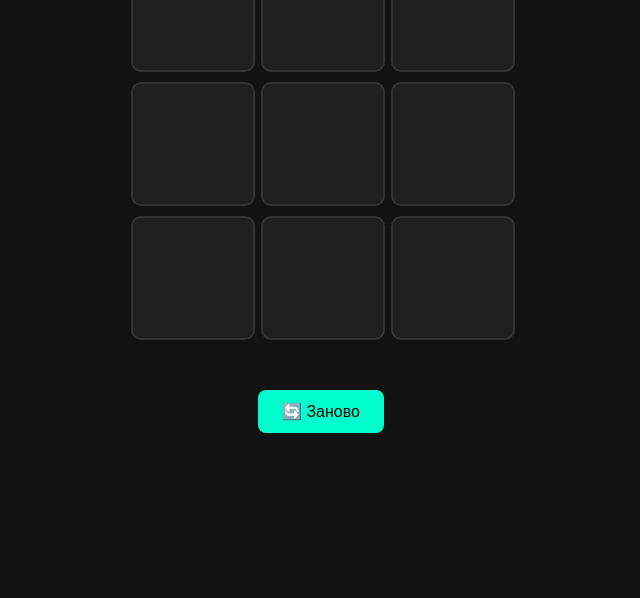
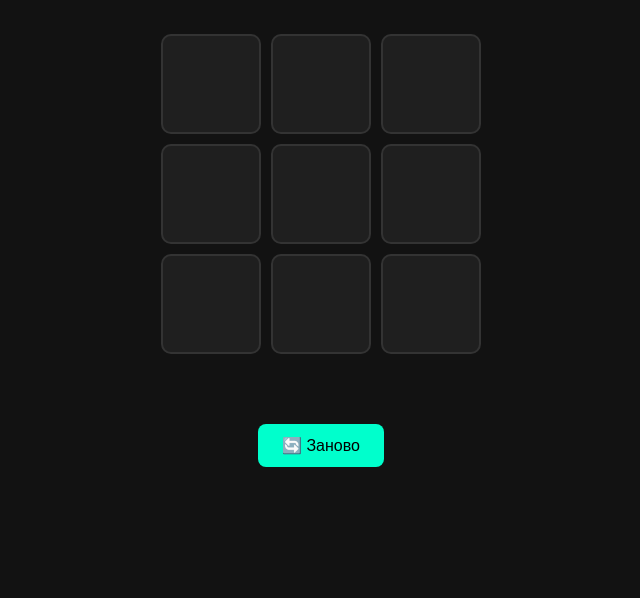
Before and after one commit to Movses-IT/tic-tac-toe, a plain HTML site: page index.html in a window 1280 px wide. Shown: the part 202-800 px from the top of the page, without its empty margins (319-959 px from the left). Drawn offline with Linux system fonts and the light colour scheme.

Commit message:
Update main.css

```diff
--- a/main.css
+++ b/main.css
@@ -1,7 +1,18 @@
+* {
+  box-sizing: border-box;
+  margin: 0;
+  padding: 0;
+}
+
 body {
   font-family: 'Segoe UI', sans-serif;
   background: #121212;
   color: #fff;
+  display: flex;
+  flex-direction: column;
+  align-items: center;
+  justify-content: center;
+  min-height: 100vh;
   text-align: center;
   padding: 30px;
 }
@@ -14,16 +25,16 @@ body {
 
 .board {
   display: grid;
-    grid-template-columns: repeat(3, 120px);
+  grid-template-columns: repeat(3, 100px);
   grid-gap: 10px;
   justify-content: center;
-    margin: 30px auto;
+  margin: 30px 0;
 }
 
 .cell {
-    width: 120px;
-    height: 120px;
-    font-size: 3em;
+  width: 100px;
+  height: 100px;
+  font-size: 2.5em;
   cursor: pointer;
   background: #1f1f1f;
   color: #00ffcc;
```
Lines whose indentation alone changed are shown as unchanged.
